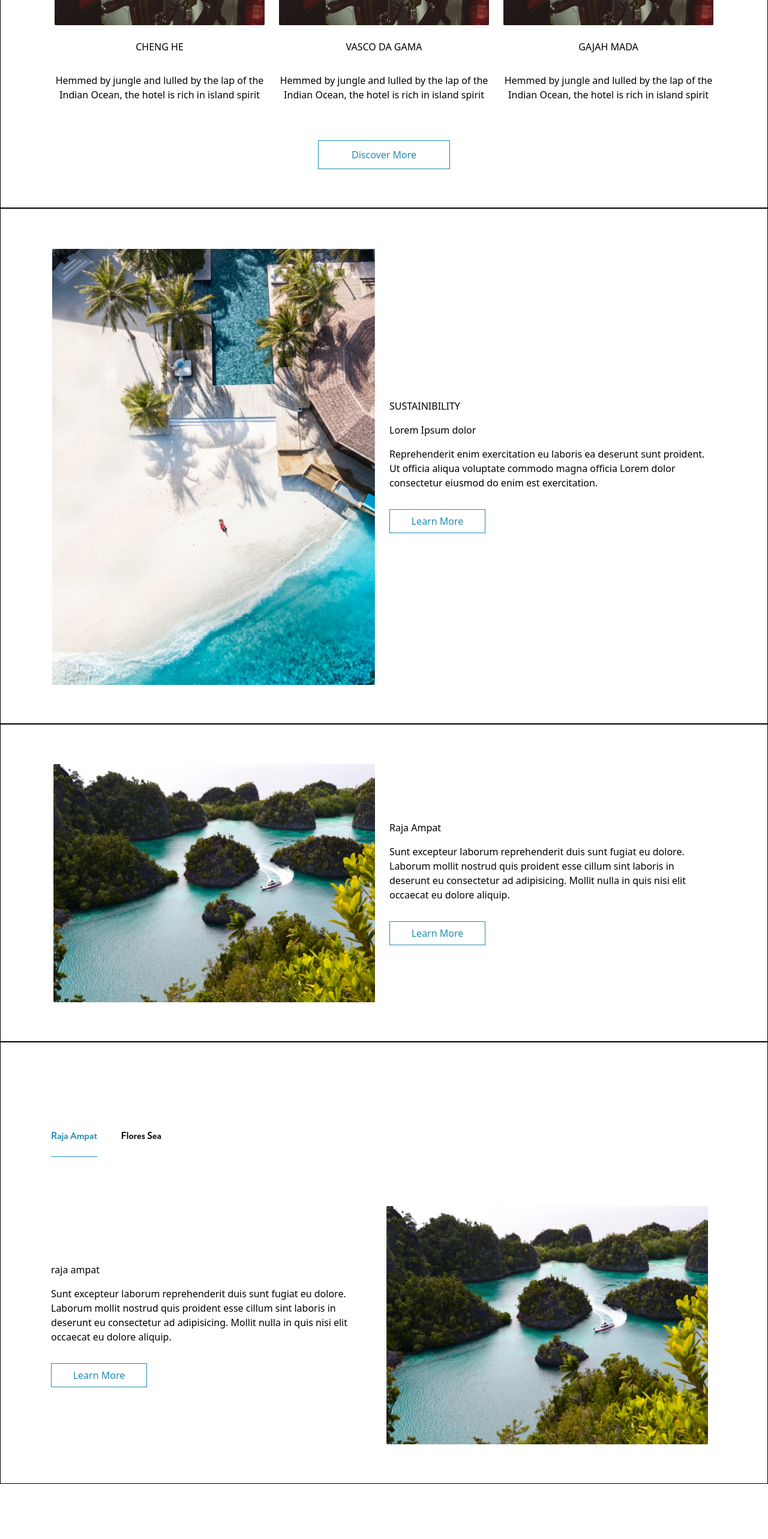
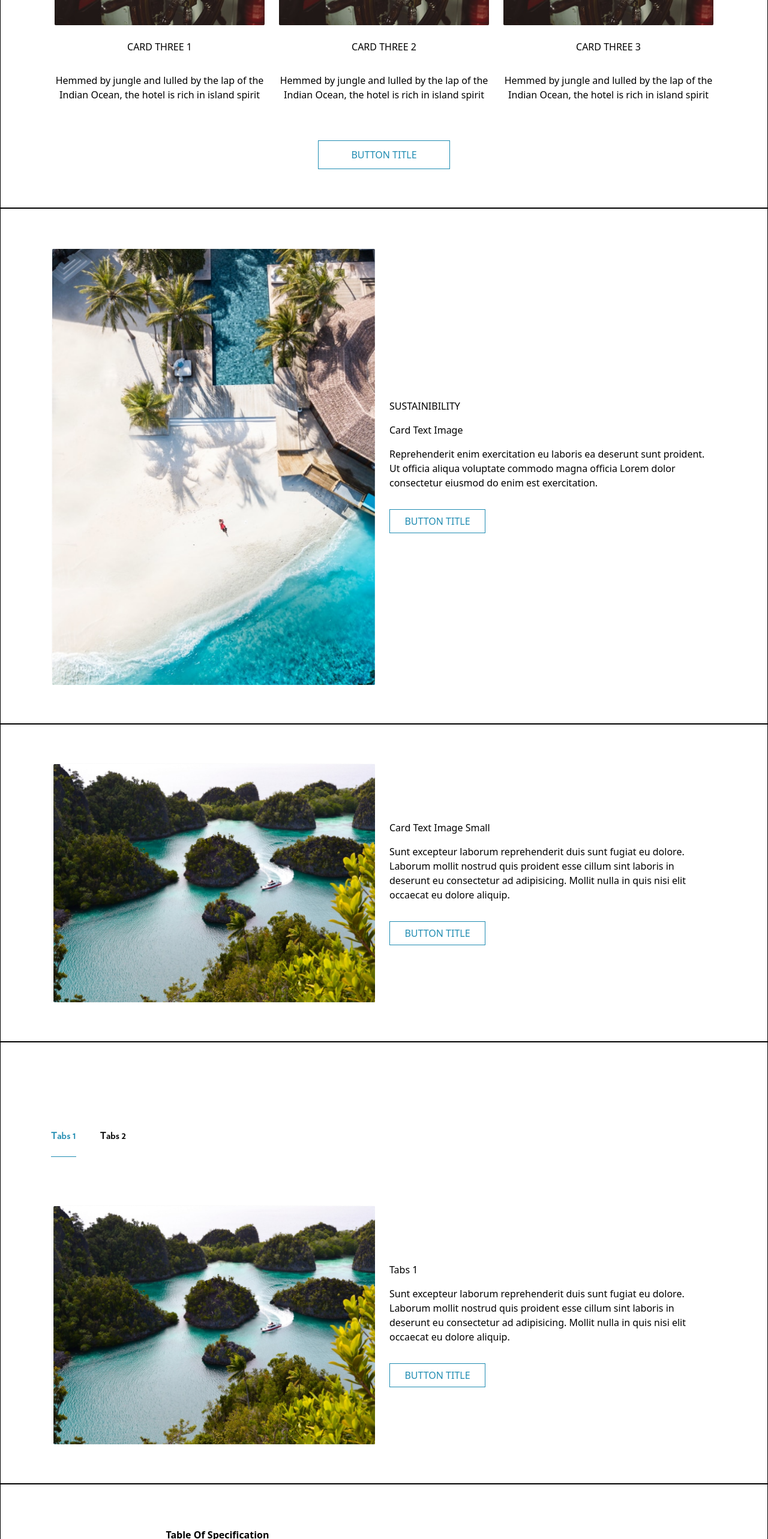
Before and after one commit to clevara-dev-id/the-maj-oceanic, a React (Create React App) app: page / in a window 1280 px wide. Shown: the part 4265-6831 px from the top of the page at 60% size. Before the commit the page ends 6739 px from the top, so only its background shows below. Built offline with nearby package versions, Linux system fonts and the light colour scheme; a web font is replaced by a local one.

Commit message:
add table

```diff
--- a/src/components/base_component/Card/CardImage/CardImageThree/CardThree.js
+++ b/src/components/base_component/Card/CardImage/CardImageThree/CardThree.js
@@ -53,7 +53,7 @@ class CardThree extends Component {
 
                 {this.props.buttonTitle? (
                     <div className="flex mt-16">
-                        <Button className="mx-auto" large outline onClick={this.props.onClick}> {this.props.buttonTitle} </Button>
+                        <Button className="mx-auto" large outline onClick={this.props.onClick}> {this.props.buttonTitle.toUpperCase()} </Button>
                     </div>
                 ): null}
             </div>
@@ -65,20 +65,20 @@ CardThree.defaultProps = {
     store : [{
         id: 1,
         image: Img1,
-        heading: "cheng he",
+        heading: "Card Three 1",
         text: "Hemmed by jungle and lulled by the lap of the Indian Ocean, the hotel is rich in island spirit",
     },{
         id: 2,
         image: Img1,
-        heading: "vasco da gama",
+        heading: "Card Three 2",
         text: "Hemmed by jungle and lulled by the lap of the Indian Ocean, the hotel is rich in island spirit",
     },{
         id: 3,
         image: Img1,
-        heading: "gajah mada",
+        heading: "Card Three 3",
         text: "Hemmed by jungle and lulled by the lap of the Indian Ocean, the hotel is rich in island spirit"
     }],
-    buttonTitle: "Discover More",
+    buttonTitle: "Button Title",
     onClick: () => {
         alert('change in prop onClick')
     }
--- a/src/components/base_component/Card/CardTextImage/CardTextImage.js
+++ b/src/components/base_component/Card/CardTextImage/CardTextImage.js
@@ -20,7 +20,7 @@ const CardTextImage = props => {
                         text={props.text}
                         textClassName="mb-8"
                     >
-                        <Button small ghost onClick={props.onClick}> Learn More </Button>
+                        <Button small ghost onClick={props.onClick}> {props.buttonTitle.toUpperCase()} </Button>
                     </HeadingText>
                 </>
             ) : (
@@ -63,12 +63,12 @@ CardTextImage.propTypes = {
 
 CardTextImage.defaultProps = {
     caption: "SUSTAINIBILITY",
-    heading: "Lorem Ipsum dolor",
+    heading: "Card Text Image",
     text: "Reprehenderit enim exercitation eu laboris ea deserunt sunt proident. Ut officia aliqua voluptate commodo magna officia Lorem dolor consectetur eiusmod do enim est exercitation.",
     image: Img,
     imageWidth: "540px",
     imageHeight: "730px",
-    buttonTitle: "learn more",
+    buttonTitle: "Button Title",
     onClick: () => {
         alert("clicked")
     }
--- a/src/components/base_component/Card/CardTextImage/CardTextImageSmall.js
+++ b/src/components/base_component/Card/CardTextImage/CardTextImageSmall.js
@@ -29,7 +29,7 @@ const CardTextImageSmall = props => {
                     text={props.text}
                     textClassName="mb-8"
                 >
-                    <Button small ghost onClick={props.onClick}> Learn More </Button>
+                    <Button small ghost onClick={props.onClick}> {props.buttonTitle.toUpperCase()} </Button>
                 </HeadingText>
             </>
             ) : (
@@ -41,7 +41,7 @@ const CardTextImageSmall = props => {
                     text={props.text}
                     textClassName="mb-8"
                 >
-                    <Button small ghost onClick={props.onClick}> Learn More </Button>
+                    <Button small ghost onClick={props.onClick}> {props.buttonTitle.toUpperCase()} </Button>
                 </HeadingText>
                 <div
                     className="bg-no-repeat bg-cover bg-no-repeat"
@@ -77,9 +77,9 @@ CardTextImageSmall.defaultProps = {
     imageWidth: "540px",
     imageHeight: "400px",
     caption: false,
-    heading: "Raja Ampat",
+    heading: "Card Text Image Small",
     text: "Sunt excepteur laborum reprehenderit duis sunt fugiat eu dolore. Laborum mollit nostrud quis proident esse cillum sint laboris in deserunt eu consectetur ad adipisicing. Mollit nulla in quis nisi elit occaecat eu dolore aliquip.",
-    buttonTitle: "learn more",
+    buttonTitle: "Button Title",
     onClick: () => {
         alert("clicked")
     }
--- /dev/null
+++ b/src/components/base_component/Table/index.js
@@ -0,0 +1,98 @@
+import React from 'react'
+import PropTypes from 'prop-types'
+
+const Table = props => {
+
+    const renderTbody = (args) => {
+        return args && args.map((data, index) => {
+            return (
+                <tr key={index}>
+                    <td
+                        className="px-4 py-2 w-1/2"
+                        style={{
+                            border: "1px solid #EFE1DC",
+                            borderLeft: "none",
+                            borderRight: "none"
+                        }}
+                    >
+                        <h6 style={{letterSpacing: "3px"}}> {data.title} </h6>
+                    </td>
+
+                    <td
+                        className="px-4 py-2 w-1/2"
+                        style={{
+                            border: "1px solid #EFE1DC",
+                            borderLeft: "none",
+                            borderRight: "none"
+                        }}
+                    >
+                        {typeof(data.value) === 'object'? (
+                            data.value.map((d, i) => (
+                                <p
+                                    key={i}
+                                    className={`body-1 ${!i? "mb-2": i === data.value.length? "mt-2": "my-2"}`}
+                                > {d} </p>
+                            ))
+                        ) : (
+                            <p className="body-1"> {data.value} </p>
+                        )}
+                    </td>
+                </tr>
+            )
+        })
+    }
+
+    return (
+        <div className={`max-w-container-2 ${props.containerClassName}`}>
+            <table style={{width: "1110px"}}>
+                <thead>
+                    <tr rowSpan="2">
+                        <th className="px-4 py-2"> <h5> {props.head} </h5> </th>
+                    </tr>
+                </thead>
+                <tbody>
+                    {renderTbody(props.store && props.store)}
+                </tbody>
+            </table>
+        </div>
+    )
+}
+
+Table.propTypes = {
+    store: PropTypes.arrayOf(PropTypes.object),
+    containerClassName: PropTypes.string,
+    head: PropTypes.string.isRequired,
+}
+
+Table.defaultProps = {
+    head: "Table Of Specification",
+    store: [{
+        id: 1,
+        title: "Build",
+        value: "Bira, Sulawesi, Indonesia in 2019"
+    },{
+        id: 2,
+        title: "Type",
+        value: "Traditional gaft-rigged timber phinisi (ironwood & teak)"
+    },{
+        id: 3,
+        title: "Length",
+        value: "55 m /180 ft"
+    },{
+        id: 4,
+        title: "Beam",
+        value: "11,3 m / 36 ft"
+    },{
+        id: 5,
+        title: "Watersports Equipment",
+        value: [
+            "6 Paddle board",
+            "6 Sea Kayaks",
+            "Fishing Gear",
+            "Complete diving equipment",
+            "Complete snorkeling equipment"
+        ]
+    }]
+}
+
+export default Table
--- a/src/styles/App.css
+++ b/src/styles/App.css
@@ -29,7 +29,7 @@ h1, h2, h3, h4 {
 h5, h6 {
   font-family: Verlag B;
   font-style: normal;
-  font-weight: bold;
+  font-weight: bold !important;
   text-transform: uppercase;
   color: #232323;
 }
--- a/src/views/Home.js
+++ b/src/views/Home.js
@@ -16,6 +16,8 @@ const CardTextImage = lazy(() => import('../components/base_component/Card/CardT
 const CardTextImageSmall = lazy(() => import('../components/base_component/Card/CardTextImage/CardTextImageSmall'))
 
 const Tabs = lazy(() => import('../components/base_component/Tab/Tabs'))
+
+const Table = lazy(() => import('../components/base_component/Table'))
 
 
 class Home extends Base {
@@ -83,16 +85,21 @@ class Home extends Base {
                 <section>
                     <div className="flex justify-center py-16 border border-solid border-black">
                         <Tabs>
-                            <div label="Raja Ampat">
-                                <CardTextImageSmall reverse caption={false} heading="raja ampat" />
+                            <div label="Tabs 1">
+                                <CardTextImageSmall caption={false} heading="Tabs 1" />
                             </div>
-                            <div label="Flores Sea">
-                                <CardTextImageSmall caption={false} heading="flores sea" />
+                            <div label="Tabs 2">
+                                <CardTextImageSmall caption={false} heading="Tabs 2" />
                             </div>
                         </Tabs>
                     </div>
                 </section>
 
+                <section>
+                    <div className="flex justify-center py-16 border border-solid border-black">
+                        <Table />
+                    </div>
+                </section>
             </div>
         )
     }
```
